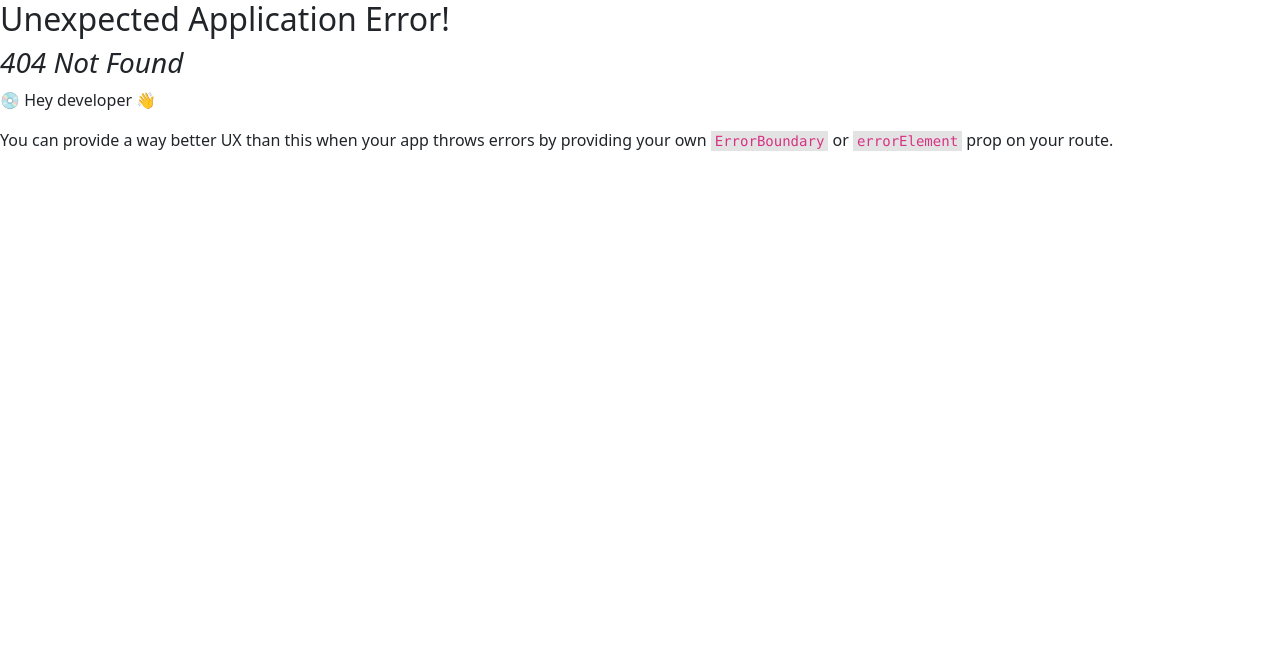
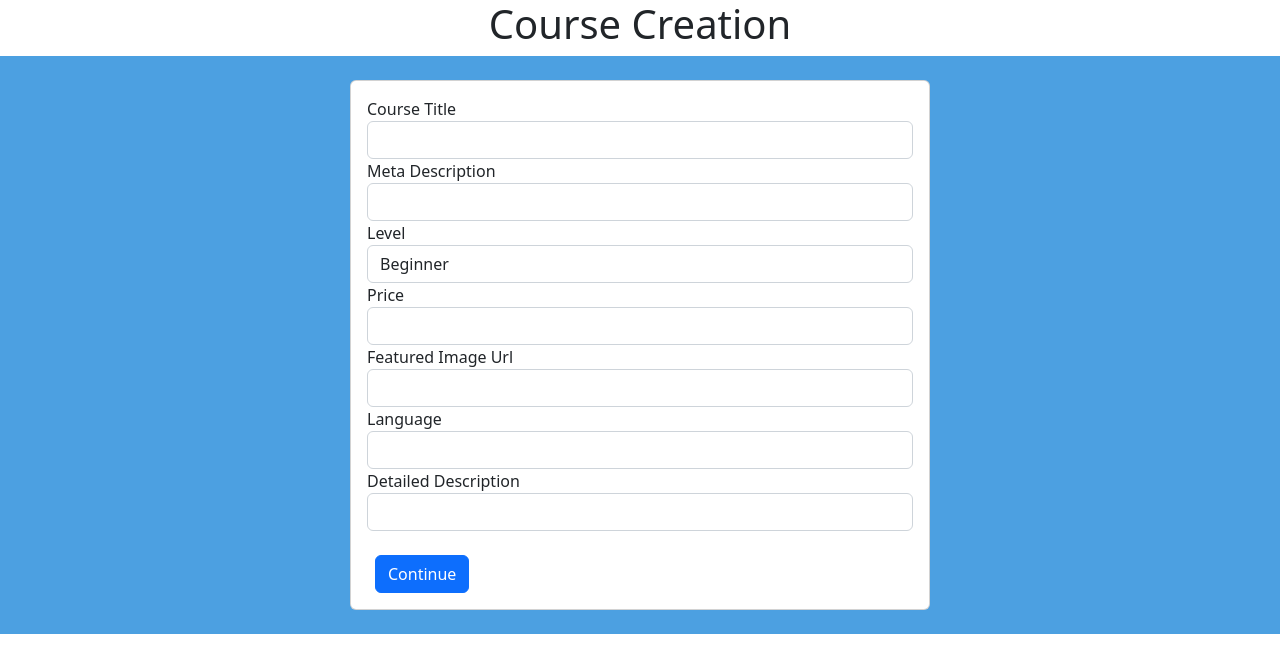
Before and after one commit to mishelshaji/EXP-G6-ELearningPortal, a React (Create React App) app in the folder client/: page /instructor/create in a window 1280 px wide. Before the commit this address had no page. Shown: the top 672 px of the page. Built offline with nearby package versions, Linux system fonts and the light colour scheme.

Commit message:
created course creation page

```diff
--- a/client/src/App.js
+++ b/client/src/App.js
@@ -7,6 +7,8 @@ import UserLayout from './pages/UserLayout';
 import CourseSearch from './pages/student/CourseSearch';
 import Login from "./pages/Login";
 import CourseListing from './pages/instructor/CourseList';
+import CourseCreate from './pages/instructor/CourseCreate';
+
 
 const routes = createBrowserRouter([
   {
@@ -38,6 +40,10 @@ const routes = createBrowserRouter([
       {
         path: 'courses',
         element: <CourseListing/>
+      },
+      {
+        path: 'create',
+        element:<CourseCreate/>
       }
     ]
   },
--- /dev/null
+++ b/client/src/pages/instructor/CourseCreate.js
@@ -0,0 +1,81 @@
+import React from "react";
+import { Link } from 'react-router-dom'
+
+const CourseCreate = () => {
+	return (
+		<div className="App" style={{ textAlign: 'center' }}>
+			<h1>Course Creation</h1>
+			<div className="p-4" style={{ backgroundColor: 'rgb(76, 160, 225)' }}>
+				<div className="row">
+					<div className="offset-lg-3 col-lg-6">
+						<form className="container" >
+							<div className="card" style={{ "textAlign": "left" }}>
+								<div className="card-body">
+									<div className="row">
+										<div className="col-lg-12">
+											<div className="form-group">
+												<label>Course Title</label>
+												<input className="form-control"></input>
+											</div>
+										</div>
+										<div className="col-lg-12">
+											<div className="form-group">
+												<label>Meta Description</label>
+												<input className="form-control">
+												</input>
+											</div>
+										</div>
+										<div className="col-lg-12">
+											<div className="form-group">
+												<label>Level</label>
+												<select className="form-control">
+													<option value="Begginer">Beginner</option>
+													<option value="Intermediate">Intermediate</option>
+													<option value="Advance">Advanced</option>
+												</select>
+											</div>
+										</div>
+										<div className="col-lg-12">
+											<div className="form-group">
+												<label>Price</label>
+												<input className="form-control"></input>
+											</div>
+										</div>
+										<div className="col-lg-12">
+											<div className="form-group">
+												<label>Featured Image Url</label>
+												<input className="form-control"></input>
+											</div>
+										</div>
+										<div className="col-lg-12">
+											<div className="form-group">
+												<label>Language</label>
+												<input className="form-control"></input>
+											</div>
+										</div>
+										<div className="col-lg-12">
+											<div className="form-group">
+												<label>Detailed Description</label>
+												<input className="form-control"></input>
+											</div>
+										</div>
+									</div>
+									<br></br>
+									<div className="col-lg-12">
+										<div className="form-group">
+											<Link to="/instructor/continue">
+												<button className="btn btn-primary ms-2" type="submit">Continue</button>
+											</Link>
+										</div>
+									</div>
+								</div>
+							</div>
+						</form>
+					</div>
+				</div>
+			</div>
+		</div>
+	);
+}
+
+export default CourseCreate;
```
